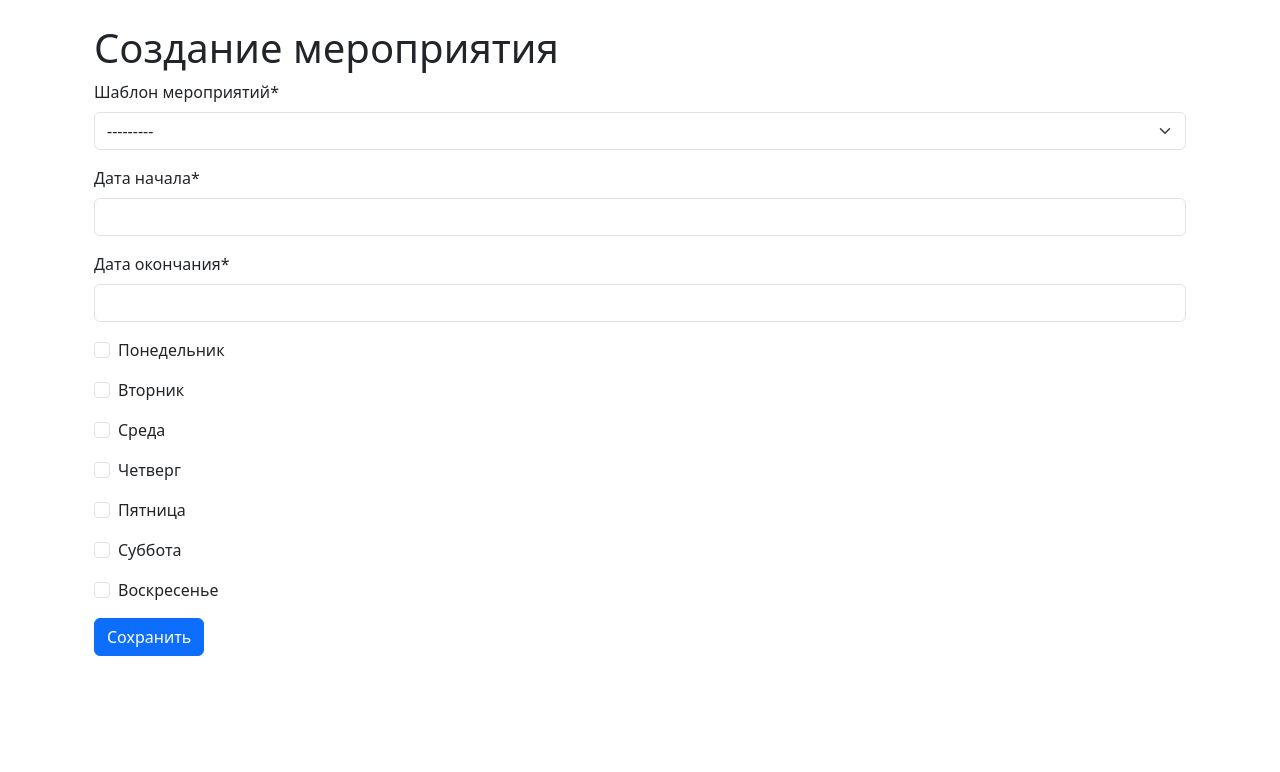
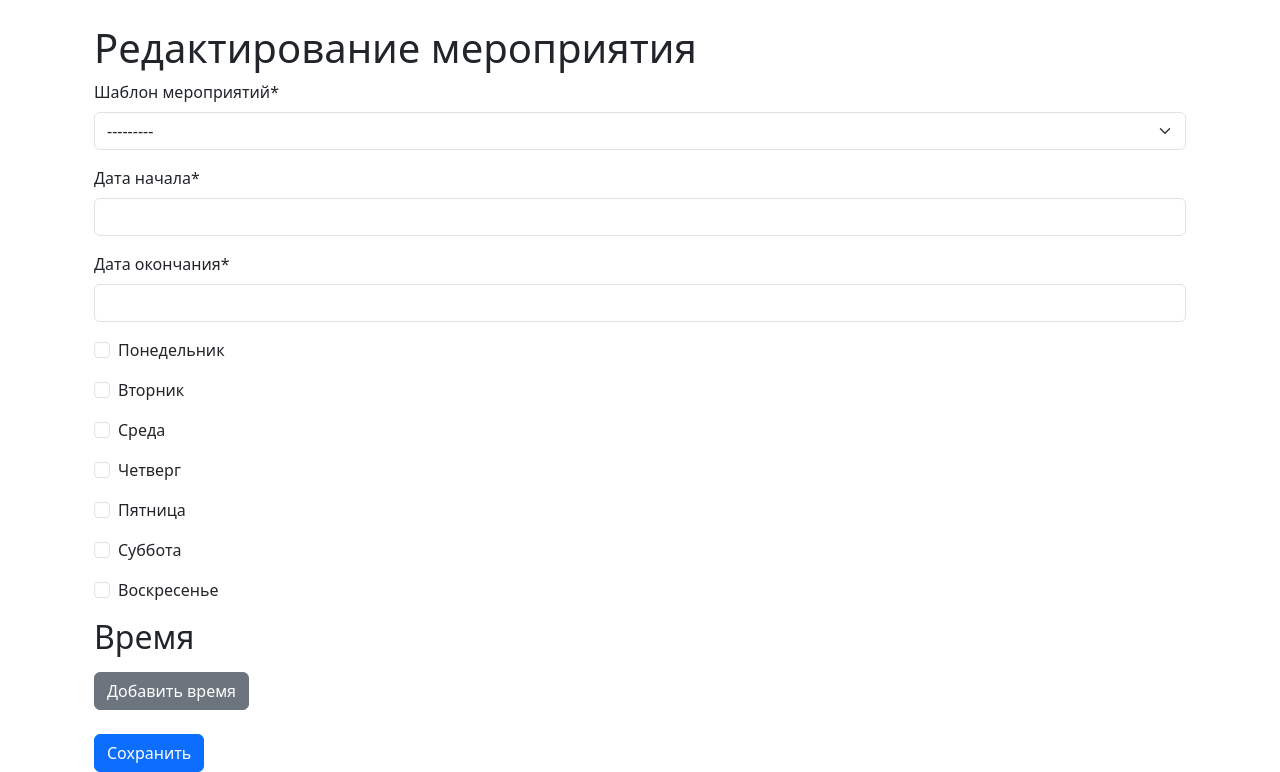
Before and after one commit to baghdat-bm/maBoxOffice, a Django app: page /references/event/create/ in a window 1280 px wide. Shown: the part 56-828 px from the top of the page. Before the commit the page ends 712 px from the top, so only its background shows below. Run offline with Django 5.2, Linux system fonts and the light colour scheme; data that the repository does not hold is empty; some libraries are stand-ins or nearby versions.

Commit message:
не понятные изменения

```diff
--- a/webapp/references/views.py
+++ b/webapp/references/views.py
@@ -51,7 +51,6 @@ def event_template_delete_view(request, pk):
 
 # Event CRUD
 
-
 class EventListView(ListView):
     model = Event
     # form_class = EventForm
@@ -86,20 +85,18 @@ class EventDetailView(DetailView):
 # EventTimes CRUD via HTMX
 
 def event_times_create(request, event_id):
-    try:
-        event = get_object_or_404(Event, id=event_id)
-        if request.method == "POST":
-            form = EventTimesForm(request.POST)
-            if form.is_valid():
-                event_time = form.save(commit=False)
-                event_time.event = event
-                event_time.save()
-                return render(request, 'references/partials/event_times_list.html', {'event': event})
-        else:
-            form = EventTimesForm()
-        return render(request, 'references/partials/event_times_form.html', {'form': form})
-    except Exception as e:
-        return HttpResponseServerError(f'Ошибка сервера: {str(e)}')
+    event = get_object_or_404(Event, id=event_id)
+    if request.method == "POST":
+        form = EventTimesForm(request.POST)
+        if form.is_valid():
+            event_time = form.save(commit=False)
+            event_time.event = event
+            event_time.save()
+            # Возвращаем только список EventTimes, чтобы обновить нужный элемент
+            return render(request, 'references/partials/event_times_list.html', {'event': event})
+    else:
+        form = EventTimesForm()
+    return render(request, 'references/partials/event_times_form.html', {'form': form, 'event': event})
 
 
 def event_times_update(request, event_id, pk):
@@ -111,7 +108,7 @@ def event_times_update(request, event_id, pk):
             return render(request, 'references/partials/event_times_list.html', {'event': event_time.event})
     else:
         form = EventTimesForm(instance=event_time)
-    return render(request, 'references/partials/event_times_form.html', {'form': form})
+    return render(request, 'references/partials/event_times_form.html', {'form': form, 'event': event_time.event})
 
 
 def event_times_delete(request, event_id, pk):
--- a/webapp/templates/base.html
+++ b/webapp/templates/base.html
@@ -64,6 +64,14 @@
     document.body.addEventListener('htmx:configRequest', (event) => {
         event.detail.headers['X-CSRFToken'] = '{{ csrf_token }}';
     })
+
+    document.body.addEventListener('htmx:targetError', function (event) {
+        console.error("HTMX Target Error: ", event.detail);
+    });
+
+    document.body.addEventListener('htmx:afterSwap', function (event) {
+        console.log("HTMX content swapped successfully!");
+    });
 </script>
 
 {% block scripts %}
--- a/webapp/templates/references/event_form.html
+++ b/webapp/templates/references/event_form.html
@@ -3,24 +3,26 @@
 {% load static %}
 
 {% block title %}{% if form.instance.pk %}Edit{% else %}Create{% endif %} Event{% endblock %}
+
 {% block content %}
     <div class="container mt-4">
-        <h1>{% if object %}Редактирование{% else %}Создание{% endif %} мероприятия</h1>
-        <form method="post">
+    <h1>Редактирование мероприятия</h1>
+    <form method="post" hx-post="{% url 'references:event-update' object.id %}" hx-target="body" hx-swap="outerHTML">
         {% csrf_token %}
         {{ form|crispy }}
-            <button type="submit" class="btn btn-primary">Сохранить</button>
 
-            {% if object %}
         <h2>Время</h2>
         <div id="event-times-list">
             {% include 'references/partials/event_times_list.html' with event=object %}
         </div>
 
-                <button class="btn btn-primary mt-2" hx-get="{% url 'references:event-times-create' object.id %}"
-                        hx-target="#event-times-list" hx-swap="beforeend">Добавить время
+        <button type="button" class="btn btn-secondary mt-2" hx-get="{% url 'references:event-times-create' object.id %}" hx-target="#event-times-form-container" hx-swap="innerHTML">
+            Добавить время
         </button>
-            {% endif %}
+
+        <div id="event-times-form-container"></div>
+
+        <button type="submit" class="btn btn-primary mt-4">Сохранить</button>
     </form>
 </div>
 {% endblock %}
--- a/webapp/templates/references/partials/event_times_form.html
+++ b/webapp/templates/references/partials/event_times_form.html
@@ -1,6 +1,6 @@
 {% load crispy_forms_tags %}
 
-<form method="post">
+<form method="post" hx-post="{% if event %}{% url 'references:event-times-create' event.id %}{% endif %}" hx-target="#event-times-list" hx-swap="outerHTML">
     {% csrf_token %}
     {{ form|crispy }}
     <button type="submit" class="btn btn-primary">Сохранить</button>
--- a/webapp/templates/references/partials/event_times_list.html
+++ b/webapp/templates/references/partials/event_times_list.html
@@ -1,9 +1,11 @@
 <ul class="list-group">
     {% for time in event.eventtimes_set.all %}
-    <li class="list-group-item">
+    <li class="list-group-item d-flex justify-content-between align-items-center">
         {{ time.begin_date }} - {{ time.end_date }}
-        <button class="btn btn-sm btn-warning" hx-get="{% url 'references:event-times-update' event.id time.id %}" hx-target="#event-times-list" hx-swap="outerHTML">Изменить</button>
-        <button class="btn btn-sm btn-danger" hx-get="{% url 'references:event-times-delete' event.id time.id %}" hx-target="#event-times-list" hx-swap="outerHTML">Удалить</button>
+        <span>
+            <button class="btn btn-sm btn-warning" hx-get="{% url 'references:event-times-update' event.id time.id %}" hx-target="#event-time-{{ time.id }}" hx-swap="outerHTML">Изменить</button>
+            <button class="btn btn-sm btn-danger" hx-get="{% url 'references:event-times-delete' event.id time.id %}" hx-target="#event-time-{{ time.id }}" hx-swap="outerHTML">Удалить</button>
+        </span>
     </li>
     {% endfor %}
 </ul>
```
Also changed, not shown: webapp/templates/references/partials/event_times_list_and_form.html (added, +18 -0 lines). Lines whose indentation alone changed are shown as unchanged.
